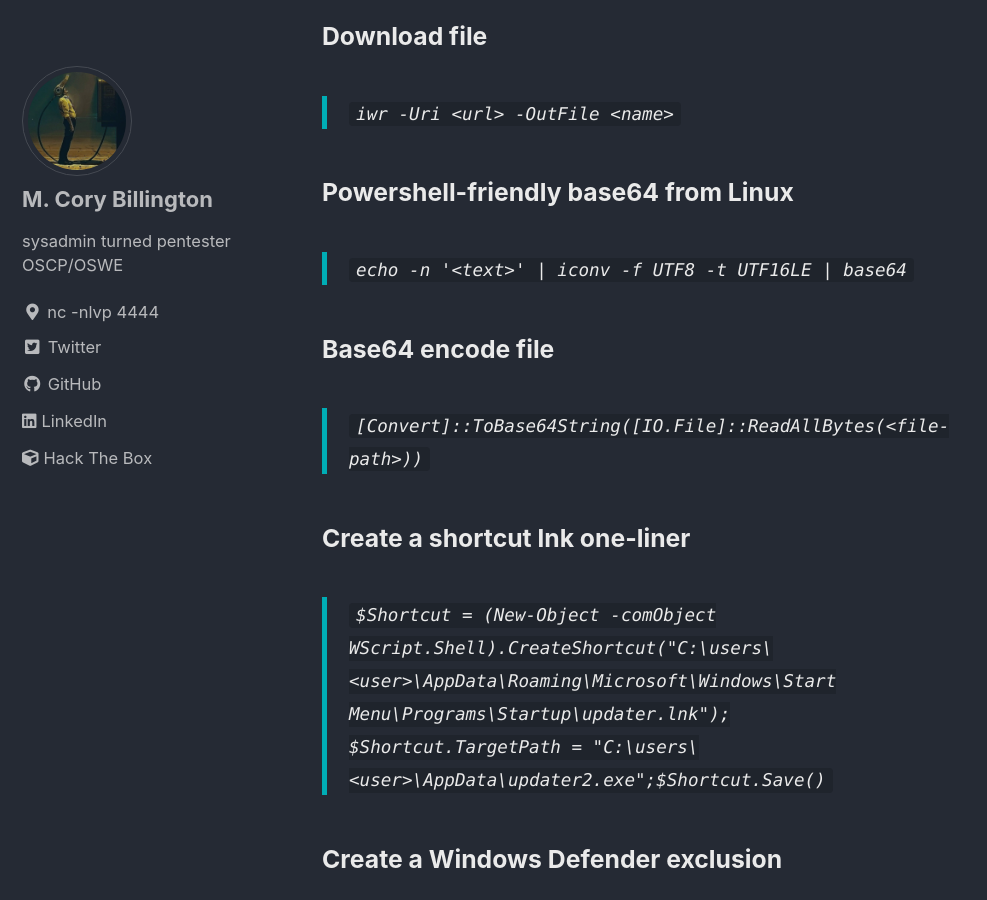
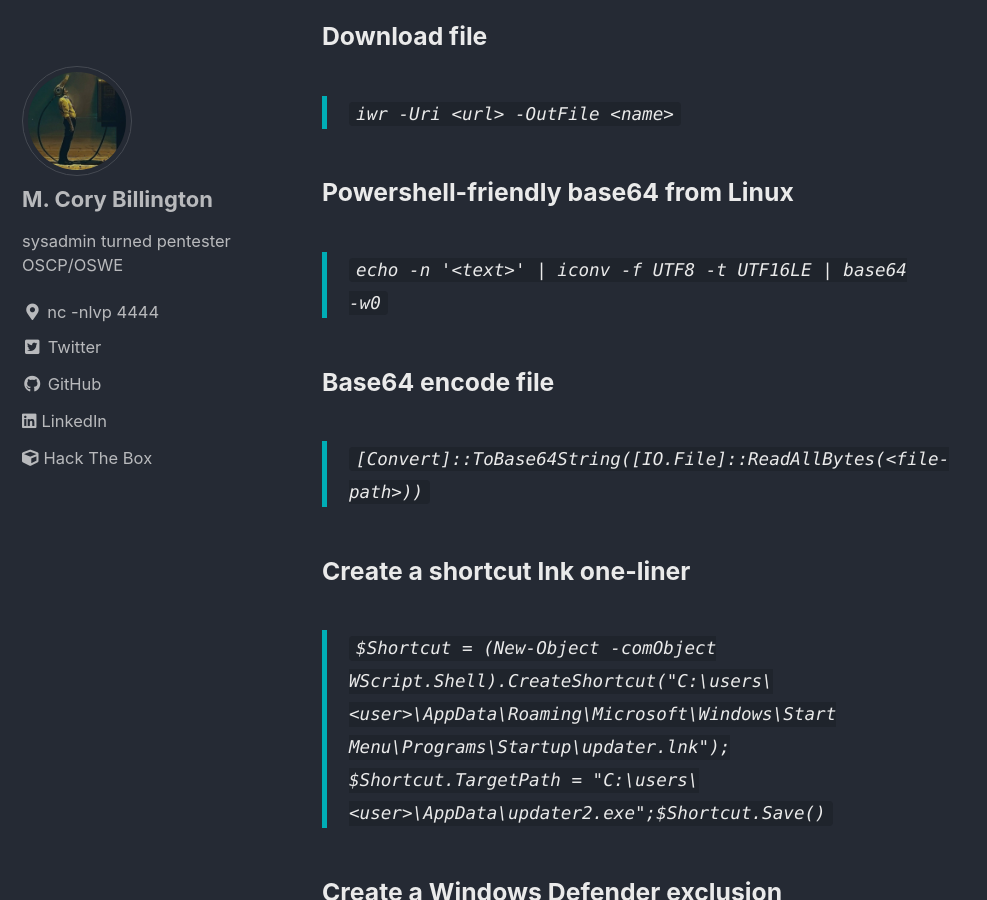
Before and after one commit to mcorybillington/mcorybillington.github.io, a Jekyll site: the page built from _pages/notes.md, in a window 1280 px wide and 900 px high, scrolled down 2502 px. Shown: the whole window, without its empty margins (0-987 px from the left). Built offline with Jekyll 4.4.1, drawn with Linux system fonts in a browser that asks for light colours; cached includes are drawn as plain includes.

````diff
--- a/_pages/notes.md
+++ b/_pages/notes.md
@@ -57,7 +57,7 @@ author_profile: true
 
 ### Powershell-friendly base64 from Linux
 
-> ```echo -n '<text>' | iconv -f UTF8 -t UTF16LE | base64```
+> ```echo -n '<text>' | iconv -f UTF8 -t UTF16LE | base64 -w0```
 
 ### Base64 encode file
 
````
